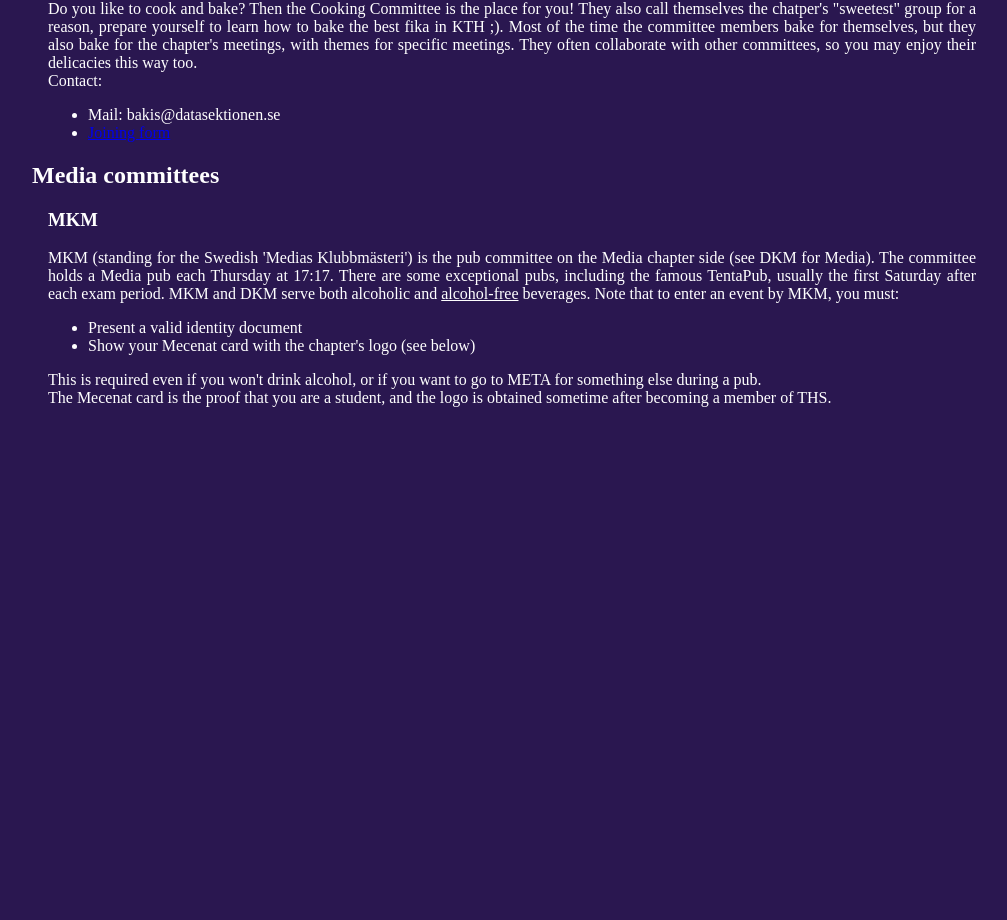
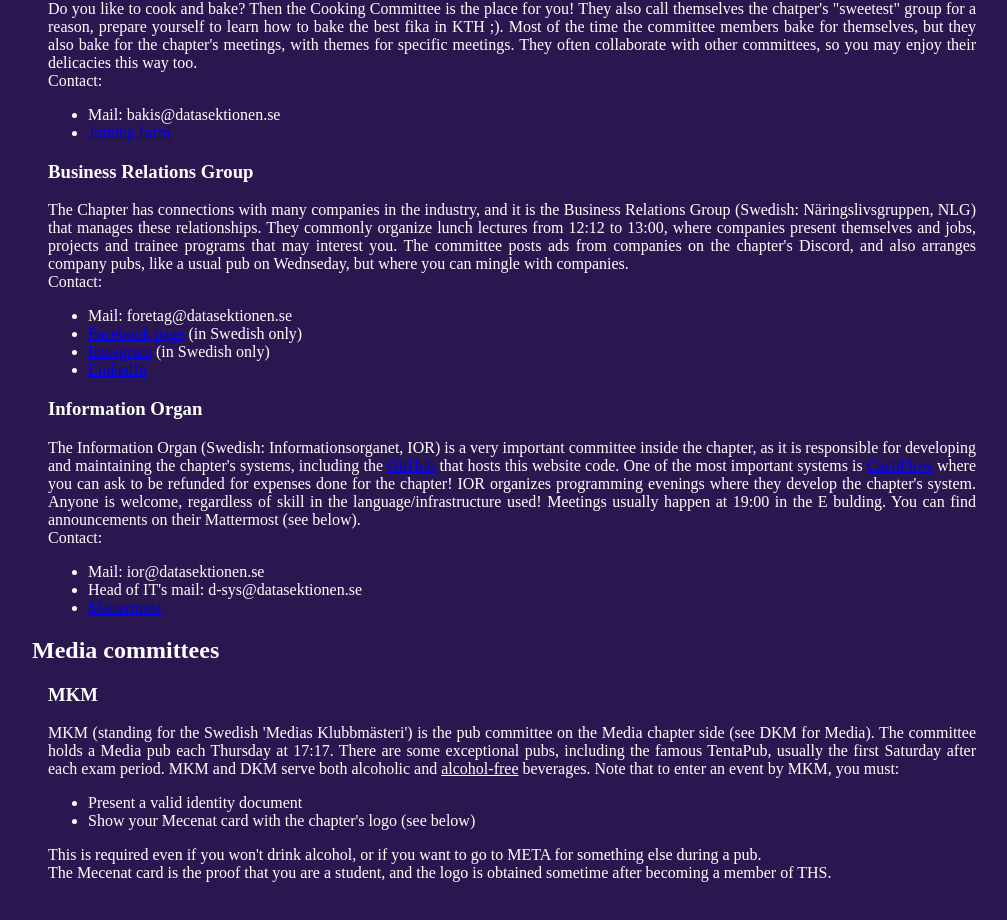
Before and after one commit to datasektionen/metastudent, a React (Create React App) app: page /student-life in a window 1280 px wide. Shown: the part 4374-5294 px from the top of the page, without its empty margins (128-1135 px from the left). Before the commit the page ends 4833 px from the top, so only its background shows below. Built offline with nearby package versions, Linux system fonts and the light colour scheme.

Commit message:
feat: add Business Relations Group and Information Organ descriptions

```diff
--- a/src/pages/Committees.js
+++ b/src/pages/Committees.js
@@ -71,6 +71,12 @@
 
                 <CommitteeName name={"Baking Committee"}/>
                 <BakingCommittee/>
+
+                <CommitteeName name={"Business Relations Group"}/>
+                <NLG/>
+
+                <CommitteeName name={"Information Organ"}/>
+                <IOR/>
             </div>
 
             <ChapterBelonging belonging="Media committees"/>
@@ -519,4 +525,45 @@
     )
 }
 
+function NLG() {
+    return (
+        <p>
+            The Chapter has connections with many companies in the industry, and it is the Business Relations Group
+            (Swedish: Näringslivsgruppen, NLG) that manages these relationships. They commonly organize lunch lectures
+            from 12:12 to 13:00, where companies present themselves and jobs, projects and trainee programs that may
+            interest you. The committee posts ads from companies on the chapter's Discord, and also arranges company pubs,
+            like a usual pub on Wednseday, but where you can mingle with companies.
+            <br/>
+            Contact:
+            <ul>
+                <li>Mail: foretag@datasektionen.se</li>
+                <li><a href="https://www.facebook.com/naringslivsgruppendatasektionenkth">Facebook page</a> (in Swedish only)</li>
+                <li><a href="https://www.instagram.com/nlg_data/">Instagram</a> (in Swedish only)</li>
+                <li><a href="https://www.linkedin.com/company/n%C3%A4ringslivsgruppen-datasektionen/">LinkedIn</a></li>
+            </ul>
+        </p>
+    )
+}
+
+function IOR() {
+    return (
+        <p>
+            The Information Organ (Swedish: Informationsorganet, IOR) is a very important committee inside the chapter,
+            as it is responsible for developing and maintaining the chapter's systems, including
+            the <a href="https://github.com/datasektionen/">GitHub</a> that hosts this website code. One of the most
+            important systems is <a href="https://cashflow.datasektionen.se/">CachFlow</a> where you can ask to be refunded
+            for expenses done for the chapter! IOR organizes programming evenings where they develop the chapter's system. Anyone
+            is welcome, regardless of skill in the language/infrastructure used! Meetings usually happen at 19:00 in the E bulding.
+            You can find announcements on their Mattermost (see below).
+            <br/>
+            Contact:
+            <ul>
+                <li>Mail: ior@datasektionen.se</li>
+                <li>Head of IT's mail: d-sys@datasektionen.se</li>
+                <li><a href="https://mattermost.datasektionen.se/ior/channels/town-square">Mattermost</a></li>
+            </ul>
+        </p>
+    )
+}
+
 export default Committees;
```
